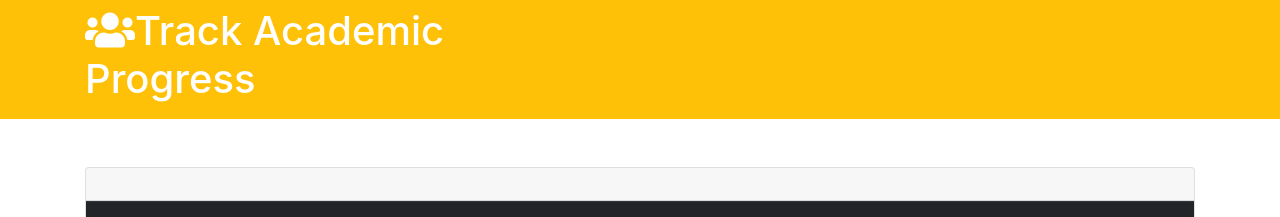
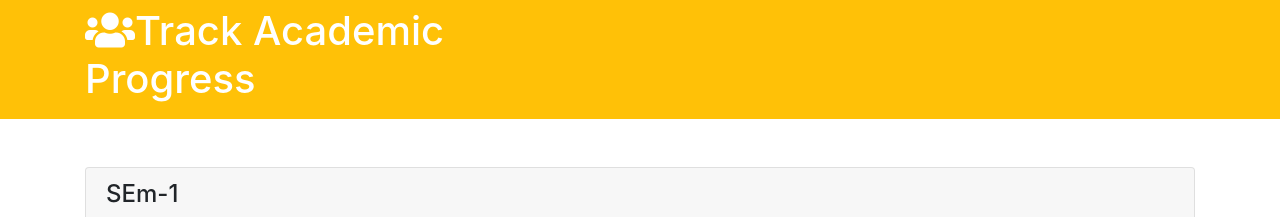
Before and after one commit to meghanakanapaneni/CMS, a Django app: template ProjectA06/CMS/templates/its/trackacademicprogress.html in a window 1280 px wide. Shown: the part 44-261 px from the top of the page. Run offline with Django 3.2, Linux system fonts and the light colour scheme; tables that the repository leaves empty hold one stand-in row (values such as "Sample post"); the template is opened without the code that fills it: values that come from a table or form of the project are taken from there, most other values are stand-ins (such as "Sample title", 1, 10 or a date in 2020); some libraries are stand-ins or nearby versions.

Commit message:
commit11

```diff
--- a/ProjectA06/CMS/templates/its/trackacademicprogress.html
+++ b/ProjectA06/CMS/templates/its/trackacademicprogress.html
@@ -89,7 +89,7 @@
         <div class="col">
           <div class="card">
             <div class="card-header">
-              <h4>{{grade.}}</h4>
+              <h4>SEm-1</h4>
             </div>
             <table class="table table-striped">
               <thead class="thead-dark">
```
